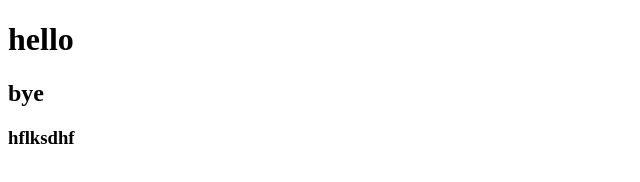
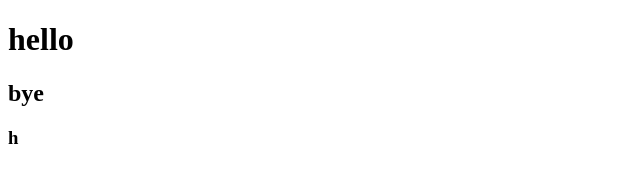
Before and after one commit to m-hamza-hashim/hello, a plain HTML site: page index.html in a window 1280 px wide. Shown: the full height of the page, 0-640 px from the left. Drawn offline with Linux system fonts and the light colour scheme.

Commit message:
Update index.html

```diff
--- a/index.html
+++ b/index.html
@@ -8,6 +8,6 @@
 <body>
     <h1>hello</h1>
     <h2>bye</h2>
-    <h3>hflksdhf</h3>
+    <h3>h</h3>
 </body>
 </html>
```
